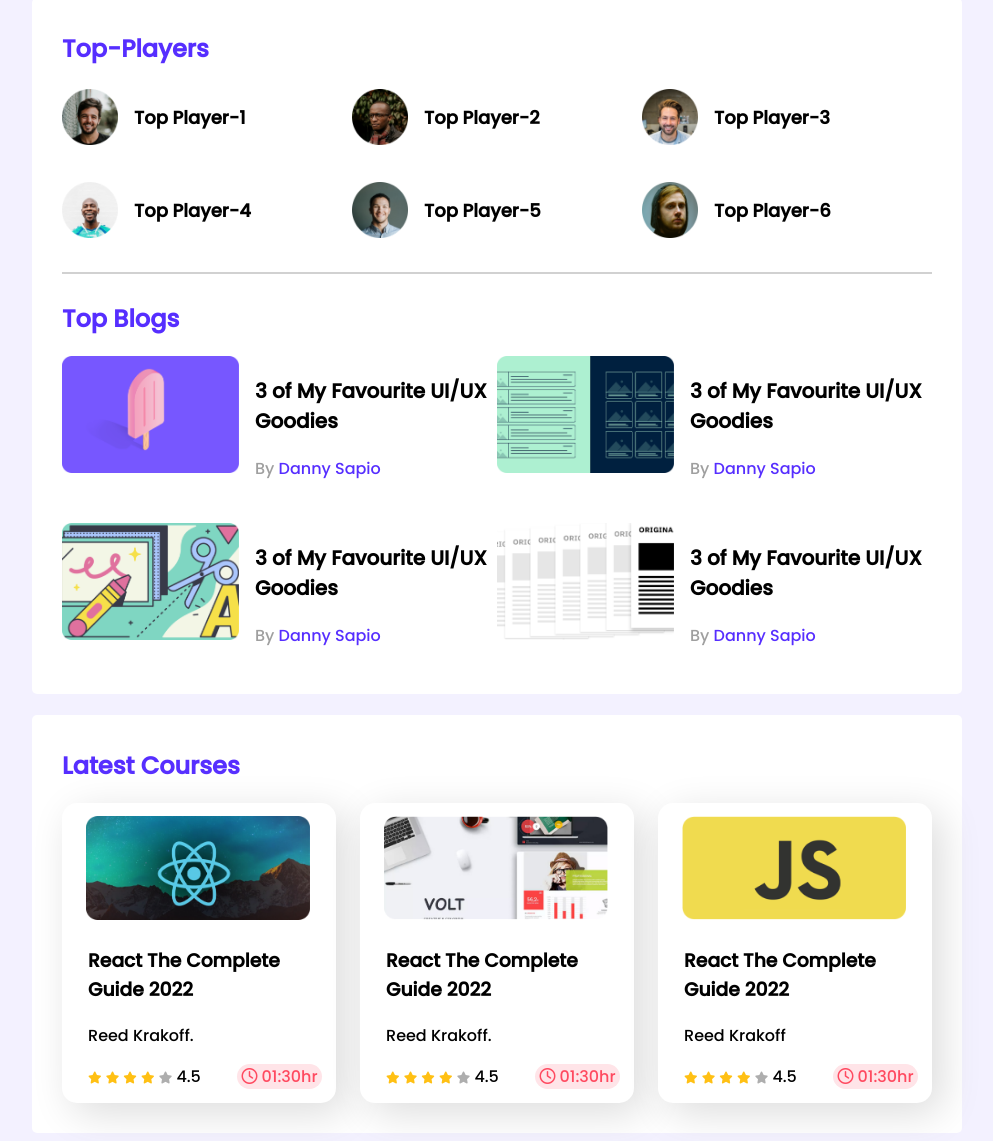
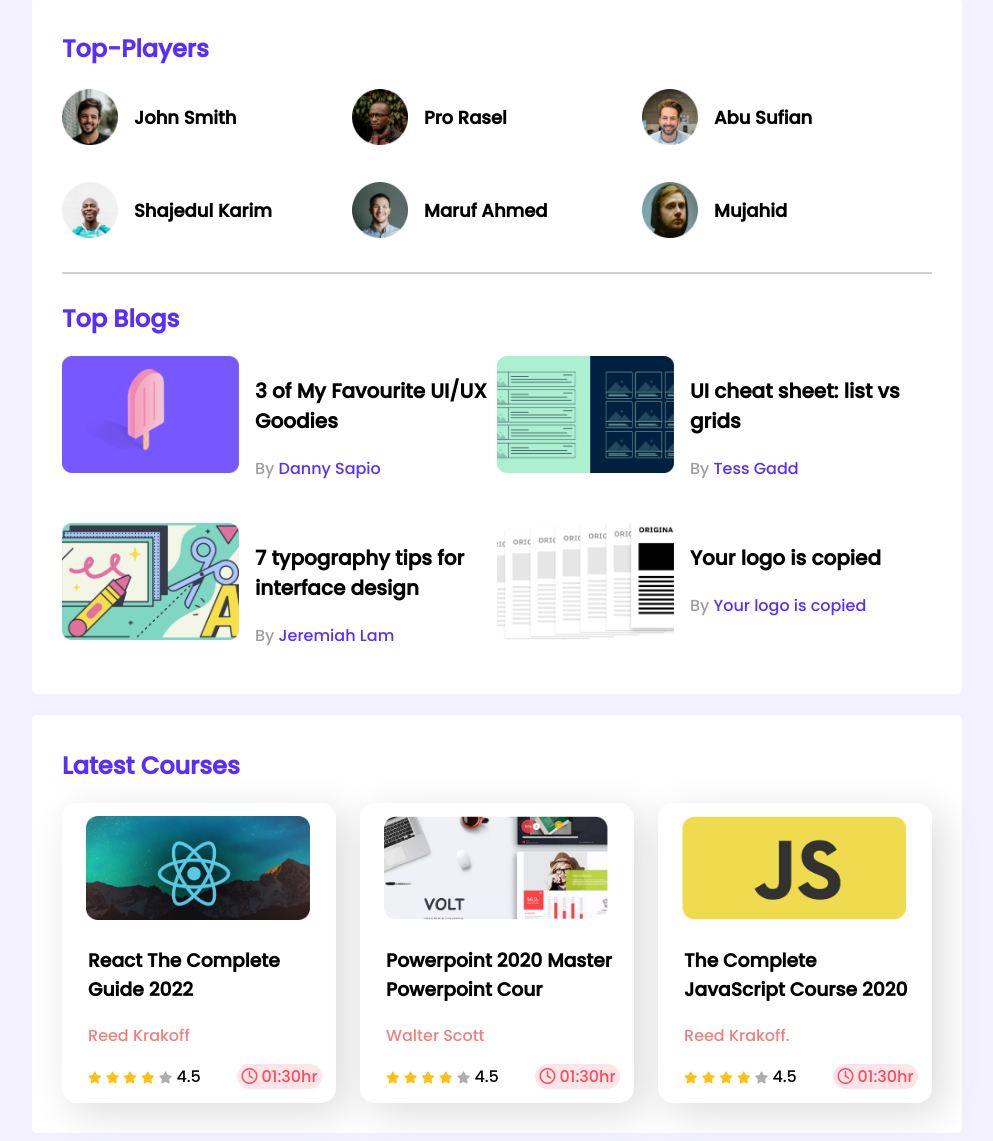
Before and after one commit to IsrakLuba/leader-board, a plain HTML site: page index.html in a window 1280 px wide. Shown: the part 31-1172 px from the top of the page, without its empty margins (143-1136 px from the left). Drawn offline with Linux system fonts and the light colour scheme.

Commit message:
my commit

```diff
--- a/index.html
+++ b/index.html
@@ -26,25 +26,25 @@
                 <h2 class="section-title"> Top-Players</h2>
                 <div class="players">
                     <div class="player"><img src="images/players/player-1.png" alt="">
-                        <h3 class="player-name">Top Player-1</h3>
+                        <h3 class="player-name">John Smith</h3>
 
                     </div>
                     <div class="player"><img src="images/players/player-2.png" alt="">
-                        <h3 class="player-name">Top Player-2</h3>
+                        <h3 class="player-name">Pro Rasel</h3>
 
                     </div>
                     <div class="player"><img src="images/players/player-3.png" alt="">
-                        <h3 class="player-name">Top Player-3</h3>
+                        <h3 class="player-name">Abu Sufian</h3>
 
                     </div>
                     <div class="player"><img src="images/players/player-4.png" alt="">
-                        <h3 class="player-name">Top Player-4</h3>
+                        <h3 class="player-name">Shajedul Karim</h3>
                     </div>
                     <div class="player"><img src="images/players/player-5.png" alt="">
-                        <h3 class="player-name">Top Player-5</h3>
+                        <h3 class="player-name">Maruf Ahmed</h3>
                     </div>
                     <div class="player"><img src="images/players/player-6.png" alt="">
-                        <h3 class="player-name">Top Player-6</h3>
+                        <h3 class="player-name">Mujahid</h3>
                     </div>
                 </div>
 
@@ -69,8 +69,10 @@
                             <img src="images/blogs/blog-2.png" alt="">
                         </div>
                         <div class="blog-info">
-                            <h3 class="blog-title">3 of My Favourite UI/UX Goodies </h3>
-                            <p class="blog-author">By <a href=""> Danny Sapio </a> </p>
+                            <h3 class="blog-title">UI cheat sheet:
+
+                                list vs grids </h3>
+                            <p class="blog-author">By <a href=""> Tess Gadd </a> </p>
                         </div>
                     </article>
                     <article class=" blog">
@@ -78,8 +80,10 @@
                             <img src="images/blogs/blog-3.png" alt="">
                         </div>
                         <div class="blog-info">
-                            <h3 class="blog-title">3 of My Favourite UI/UX Goodies </h3>
-                            <p class="blog-author">By <a href=""> Danny Sapio </a> </p>
+                            <h3 class="blog-title">7 typography tips
+
+                                for interface design </h3>
+                            <p class="blog-author">By <a href=""> Jeremiah Lam </a> </p>
 
                         </div>
                     </article>
@@ -88,9 +92,13 @@
                             <img src="images/blogs/blog-4.png" alt="">
                         </div>
                         <div class="blog-info">
-                            <h3 class="blog-title">3 of My Favourite UI/UX Goodies
+                            <h3 class="blog-title">Your logo is
+
+                                copied
                             </h3>
-                            <p class="blog-author">By <a href=""> Danny Sapio </a> </p>
+                            <p class="blog-author">By <a href=""> Your logo is
+
+                                    copied </a> </p>
                         </div>
                     </article>
 
@@ -105,7 +113,7 @@
                         <div class="course-detail">
                             <h3 class="course-title">React The
                                 Complete Guide 2022</h3>
-                            <p class="course-author">Reed Krakoff.</p>
+                            <p class="course-author">Reed Krakoff</p>
                             <div class="course-info">
                                 <div>
                                     <i class="fas fa-star filled"></i>
@@ -127,9 +135,8 @@
                     <div class="course-banner">
                         <img src="images/courses/course-2.png" alt="">
                         <div class="course-detail">
-                            <h3 class="course-title">React The
-                                Complete Guide 2022</h3>
-                            <p class="course-author">Reed Krakoff.</p>
+                            <h3 class="course-title">Powerpoint 2020 Master Powerpoint Cour</h3>
+                            <p class="course-author">Walter Scott</p>
                             <div class="course-info">
                                 <div>
                                     <i class="fas fa-star filled"></i>
@@ -151,9 +158,9 @@
                     <div class="course-banner">
                         <img src="images/courses/course-3.png" alt="">
                         <div class="course-detail">
-                            <h3 class="course-title">React The
-                                Complete Guide 2022</h3>
-                            <p class="course-author">Reed Krakoff</p>
+                            <h3 class="course-title">The Complete JavaScript
+                                Course 2020</h3>
+                            <p class="course-author">Reed Krakoff.</p>
                             <div class="course-info">
                                 <div>
                                     <i class="fas fa-star filled"></i>
--- a/style.css
+++ b/style.css
@@ -115,6 +115,10 @@ hr{
 }
 .course-detail{
     padding-left: 5%;
+
+}
+.course-author{
+    color: lightcoral;
 }
 .course-duration{
     color: #FF4A60;
```
